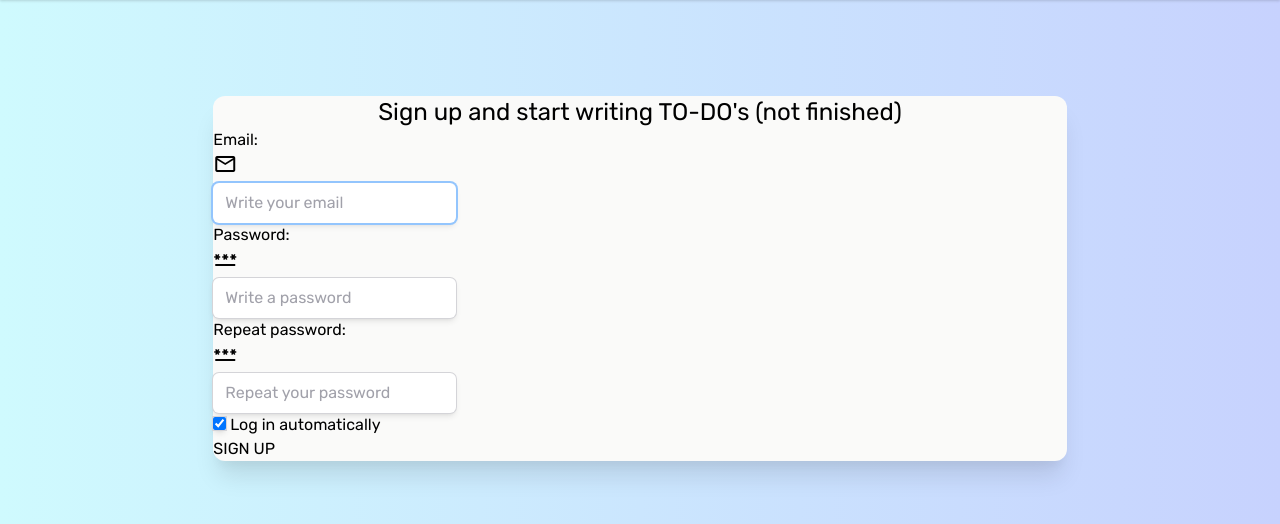
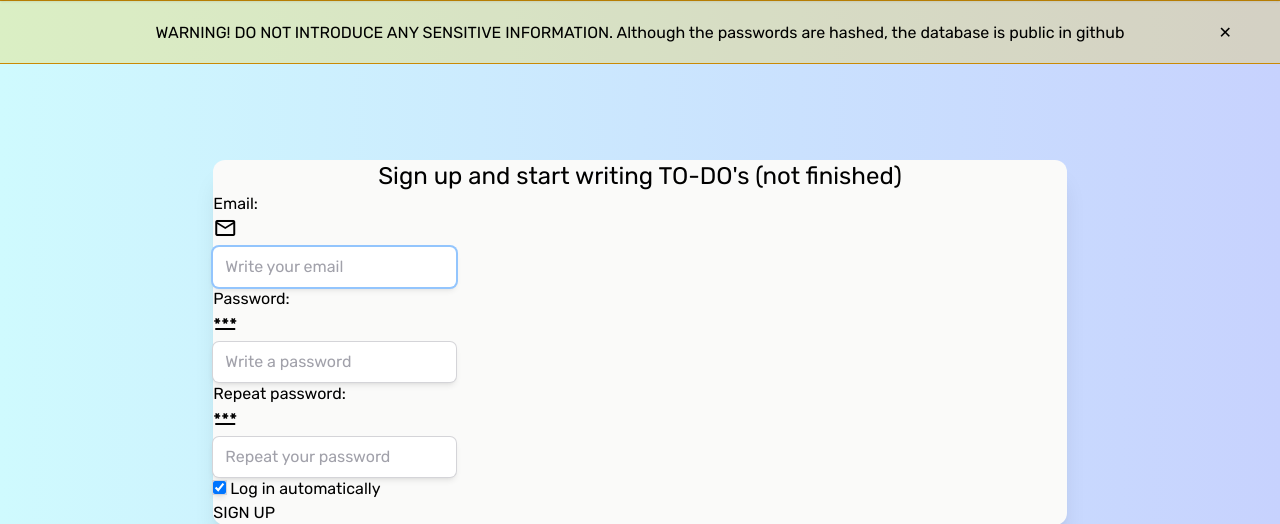
Before and after one commit to ianselley/todos-web-app, a Flask app: page /sign-up in a window 1280 px wide. Shown: the part 80-604 px from the top of the page. Run offline with Flask 2, Linux system fonts and the light colour scheme; some libraries are stand-ins or nearby versions.

Commit message:
Added warning flashes and centerd flashes

```diff
--- a/src/style.css
+++ b/src/style.css
@@ -17,6 +17,10 @@
 
 .alert-success {
   @apply bg-green-400 border-green-600 bg-opacity-25;
+}
+
+.alert-warning {
+  @apply bg-yellow-400 border-yellow-600 bg-opacity-25;
 }
 
 .card {
--- a/tailwind.config.js
+++ b/tailwind.config.js
@@ -11,6 +11,9 @@ module.exports = {
       },
       gridTemplateColumns: {
         "auto-min": "auto min-content",
+      },
+      lineHeight: {
+        16: "4rem",
       },
     },
     fontFamily: {
--- a/website/auth.py
+++ b/website/auth.py
@@ -29,6 +29,7 @@ def sign_up():
             db.session.add(new_user)
             db.session.commit()
             flash('Account created successfully', category='success')
+            flash('WARNING! DO NOT INTRODUCE ANY SENSITIVE INFORMATION. The database is public in github', category='warning')
 
             if request.form.get('direct-login'):
                 login_user(new_user, remember=True)
@@ -36,6 +37,7 @@ def sign_up():
 
             return redirect(url_for('auth.login'))
 
+    flash('WARNING! DO NOT INTRODUCE ANY SENSITIVE INFORMATION. Although the passwords are hashed, the database is public in github', category='warning')
     return render_template('sign_up.html', user=current_user)
 
 
@@ -48,6 +50,7 @@ def login():
         if user:
             if check_password_hash(user.password, password):
                 flash('Logged in successfully', category='success')
+                flash('WARNING! DO NOT INTRODUCE ANY SENSITIVE INFORMATION. The database is public in github', category='warning')
                 login_user(user, remember=True)
                 return redirect(url_for('views.my_notes'))
             else:
--- a/website/static/main.css
+++ b/website/static/main.css
@@ -622,12 +622,28 @@ video {
   position: static;
 }
 
+.absolute {
+  position: absolute;
+}
+
+.relative {
+  position: relative;
+}
+
 .sticky {
   position: sticky;
 }
 
 .top-0 {
   top: 0px;
+}
+
+.top-5 {
+  top: 1.25rem;
+}
+
+.right-4 {
+  right: 1rem;
 }
 
 .m-1 {
@@ -704,6 +720,10 @@ video {
   height: 1.5rem;
 }
 
+.h-0 {
+  height: 0px;
+}
+
 .h-4 {
   height: 1rem;
 }
@@ -726,6 +746,10 @@ video {
 
 .w-6 {
   width: 1.5rem;
+}
+
+.w-0 {
+  width: 0px;
 }
 
 .w-2\/3 {
@@ -904,6 +928,10 @@ video {
   font-weight: 700;
 }
 
+.leading-16 {
+  line-height: 4rem;
+}
+
 .text-gray-500 {
   --tw-text-opacity: 1;
   color: rgba(113, 113, 122, var(--tw-text-opacity));
@@ -1011,6 +1039,14 @@ video {
   --tw-bg-opacity: 0.25;
 }
 
+.alert-warning {
+  --tw-border-opacity: 1;
+  border-color: rgba(202, 138, 4, var(--tw-border-opacity));
+  --tw-bg-opacity: 1;
+  background-color: rgba(250, 204, 21, var(--tw-bg-opacity));
+  --tw-bg-opacity: 0.25;
+}
+
 .card {
   border-radius: 0.75rem;
   --tw-bg-opacity: 1;
@@ -1059,6 +1095,16 @@ input:focus {
 footer span {
   font-family: "Montserrat";
   margin-left: 0.75rem;
+}
+
+.hover\:-translate-y-0\.5:hover {
+  --tw-translate-y: -0.125rem;
+  transform: var(--tw-transform);
+}
+
+.hover\:-translate-y-0:hover {
+  --tw-translate-y: 0px;
+  transform: var(--tw-transform);
 }
 
 .hover\:scale-150:hover {
--- a/website/templates/base.html
+++ b/website/templates/base.html
@@ -75,10 +75,10 @@
         {% if messages %}
         {% for category, message in messages %}
         <div id="alert" class="alert alert-{{ category }} grid grid-cols-auto-min">
-            <div class="flex-center">{{ message }}</div>
-            <div class="flex-center">
+            <div class="text-center leading-16">{{ message }}</div>
+            <div class="relative w-0 h-0">
                 <button onclick="delete_alert()"
-                    class="mr-8 h-4 flex-center hover:scale-150 transition duration-200 ease-linear">&#10005;</button>
+                    class="mr-8 h-4 absolute top-5 right-4 hover:scale-150 transform hover:-translate-y-0.5 transition duration-200 ease-linear">&#10005;</button>
             </div>
         </div>
         {% endfor %}
```
